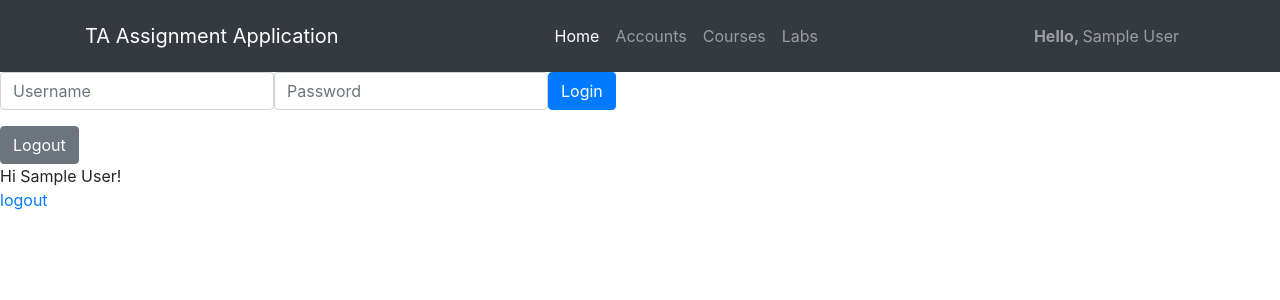
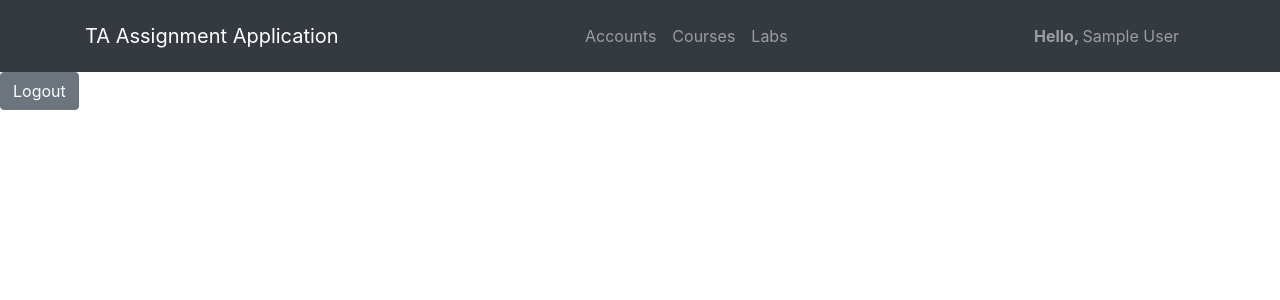
Before and after one commit to adkanyer/CS361Django, a Django app: page / in a window 1280 px wide. Shown: the top 300 px of the page. Run offline with Django 3.2, Linux system fonts and the light colour scheme; tables that the repository leaves empty hold one stand-in row (values such as "Sample post"); some libraries are stand-ins or nearby versions.

Commit message:
Login/Logout working

```diff
--- a/TaApp/views.py
+++ b/TaApp/views.py
@@ -17,7 +17,7 @@ class Home(View):
             self.environ.user = TaCLI.User.User(acct.name, acct.role)
 
     def get(self, request):
-        user = self.environ.database.get_logged_in()
+        user = str(self.environ.database.get_logged_in())
 
         return render(request, "main/index.html", {"user": user, "response": ""})
 
@@ -28,6 +28,6 @@ class Home(View):
         if request.POST["form"] == "logout":
             self.ui.command("logout", "")
 
-        user = self.environ.database.get_logged_in()
+        user = str(self.environ.database.get_logged_in())
 
-        return render(request, "main/index.html", {"user": user, "response": response, "message": self.environ.message})
+        return render(request, "main/index.html", {"user": user, "response": response, "message": str(self.environ.message)})
--- a/templates/main/index.html
+++ b/templates/main/index.html
@@ -1,15 +1,27 @@
 {% extends "base.html" %}
 {% block content %}
 
-    <!-- Header -->
+    {% if user == "" %}
+        <form method="post" action="/" class="input-group">
+            {% csrf_token %}
+            <p><input type="text" name="username" placeholder="Username" class="form-control"></p>
+            <br>
+            <p><input type="password" name="password" placeholder="Password" class="form-control"></p>
+            <span class="input-group-btn">
+                <button class="btn btn-primary" name="form" value="login" type="submit">Login</button>
+            </span>
+        </form>
+         {% if message != "" and message is not None%}
+             <div class="alert alert-primary" role="alert">
+                 {{  message }}
+             </div>
+         {% endif %}
+    {% else %}
         <nav class="navbar navbar-expand-lg navbar-dark bg-dark">
       <div class="container ">
-        <a class="navbar-brand" href="#">TA Assignment Application</a>
+        <a class="navbar-brand" href="/">TA Assignment Application</a>
+          {% if user != "" %}
           <ul class="navbar-nav ml-auto">
-            <li class="nav-item active">
-              <a class="nav-link" href="#">Home
-              </a>
-            </li>
             <li class="nav-item">
               <a class="nav-link" href="#">Accounts</a>
             </li>
@@ -27,18 +39,9 @@
                       </span>
                   </nav>
               </ul>
+          {% endif %}
       </div>
     </nav>
-
-    <form method="post" action="/" class="input-group">
-        {% csrf_token %}
-        <p><input type="text" name="username" placeholder="Username" class="form-control"></p>
-        <br>
-        <p><input type="password" name="password" placeholder="Password" class="form-control"></p>
-        <span class="input-group-btn">
-            <button class="btn btn-primary" name="form" value="login" type="submit">Login</button>
-        </span>
-    </form>
 
         <form method="post" action="/" class="input-group">
             {% csrf_token %}
@@ -46,14 +49,6 @@
                 <button class="btn btn-secondary" name="form" value="logout" type="submit">Logout</button>
             </span>
         </form>
-
-    {% if user != None %}
-        Hi {{ user }}!
-        <p><a href="">logout</a></p>
-    {% else %}
-        <p>You are not logged in</p>
-        <a href="">login</a>
      {% endif %}
 
-
 {% endblock content %}
```
Also changed, not shown: 1 other file. Lines whose indentation alone changed are shown as unchanged.
